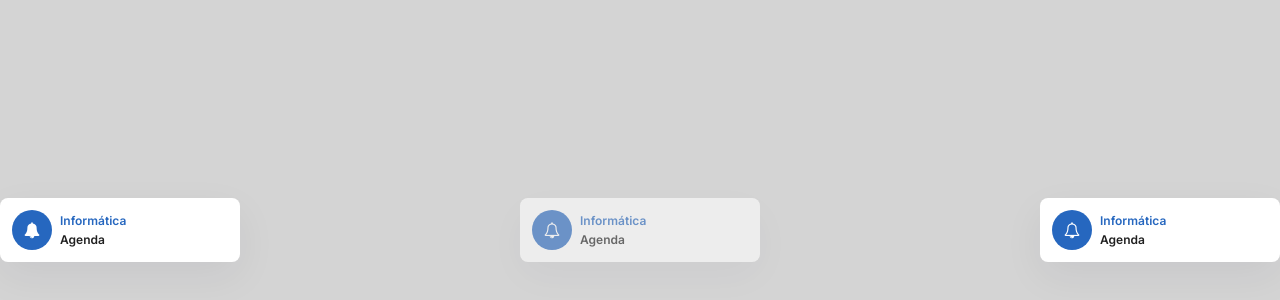
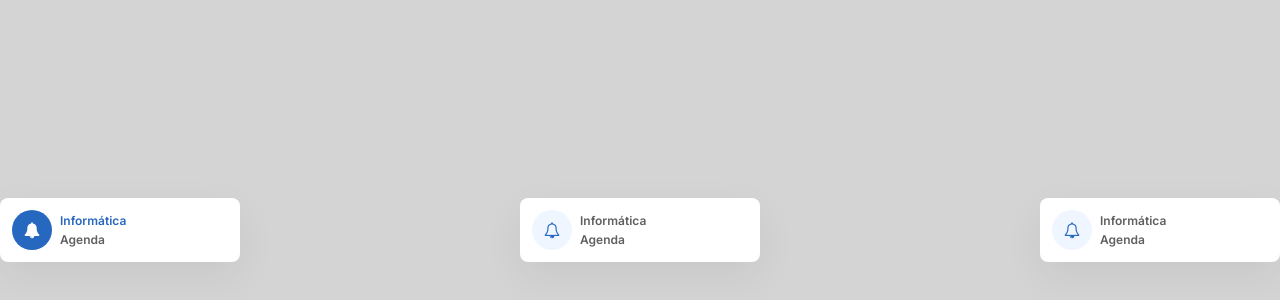
Before and after one commit to clayto-nr/dw, a plain HTML site: page interface5/interface5.html in a window 1280 px wide. Shown: the part 170-470 px from the top of the page. Drawn offline with Linux system fonts and the light colour scheme.

Commit message:
interface 5

```diff
--- a/interface5/interface5.css
+++ b/interface5/interface5.css
@@ -25,12 +25,19 @@ html, body {
     justify-content: space-between;
 }
 
-.card-disable{
+.card-disable p, span{
     color: #5F5F5F !important;
 }
 
 .card-disable {
-    color: #5F5F5F;
-    pointer-events: none; /* Desativa o clique */
-    opacity: 0.6;
+    color: #5F5F5F ;
+    pointer-events: none;
 }
+
+.disable-btn{
+    background:  rgba(191, 218, 255, 0.25) !important;
+}
+
+.disable-btn i{
+    color: #2667BF !important;
+}
--- a/interface5/interface5.html
+++ b/interface5/interface5.html
@@ -24,23 +24,23 @@
             </div>
 
             <div class="card card-disable">
-                <button class="bell-icon">
+                <button class="bell-icon disable-btn">
                     <i class="fa fa-bell-o"></i>
                 </button>
                 <div class="info-card">
                     <p>Informática</p>
-                    <span>Agenda</span>
+                    <p>Agenda</p>
                 </div>
                 <div class="more-icon"></div>
             </div>
 
-            <div class="card disabled">
-                <button class="bell-icon">
+            <div class="card card-disable">
+                <button class="bell-icon disable-btn">
                     <i class="fa fa-bell-o"></i>
                 </button>
                 <div class="info-card">
                     <p>Informática</p>
-                    <span>Agenda</span>
+                    <p>Agenda</p>
                 </div>
                 <div class="more-icon"></div>
             </div>
```
